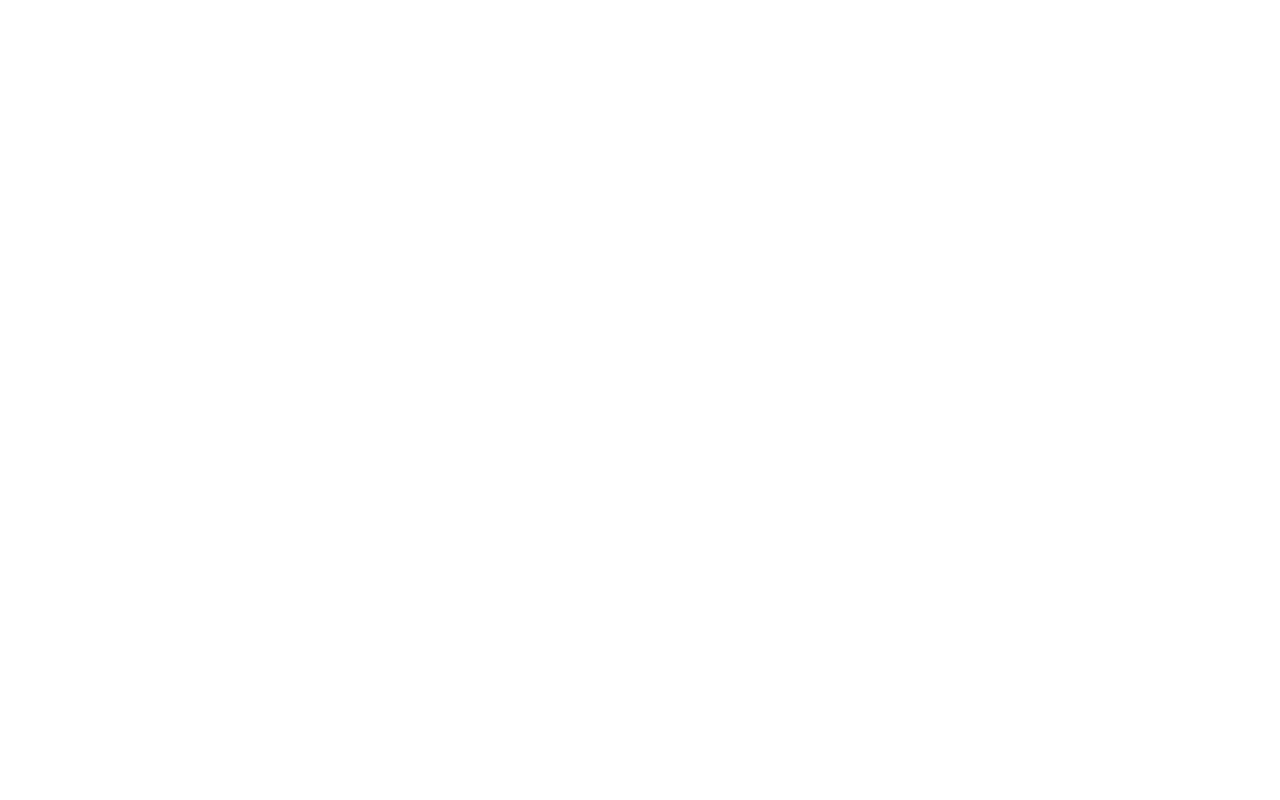
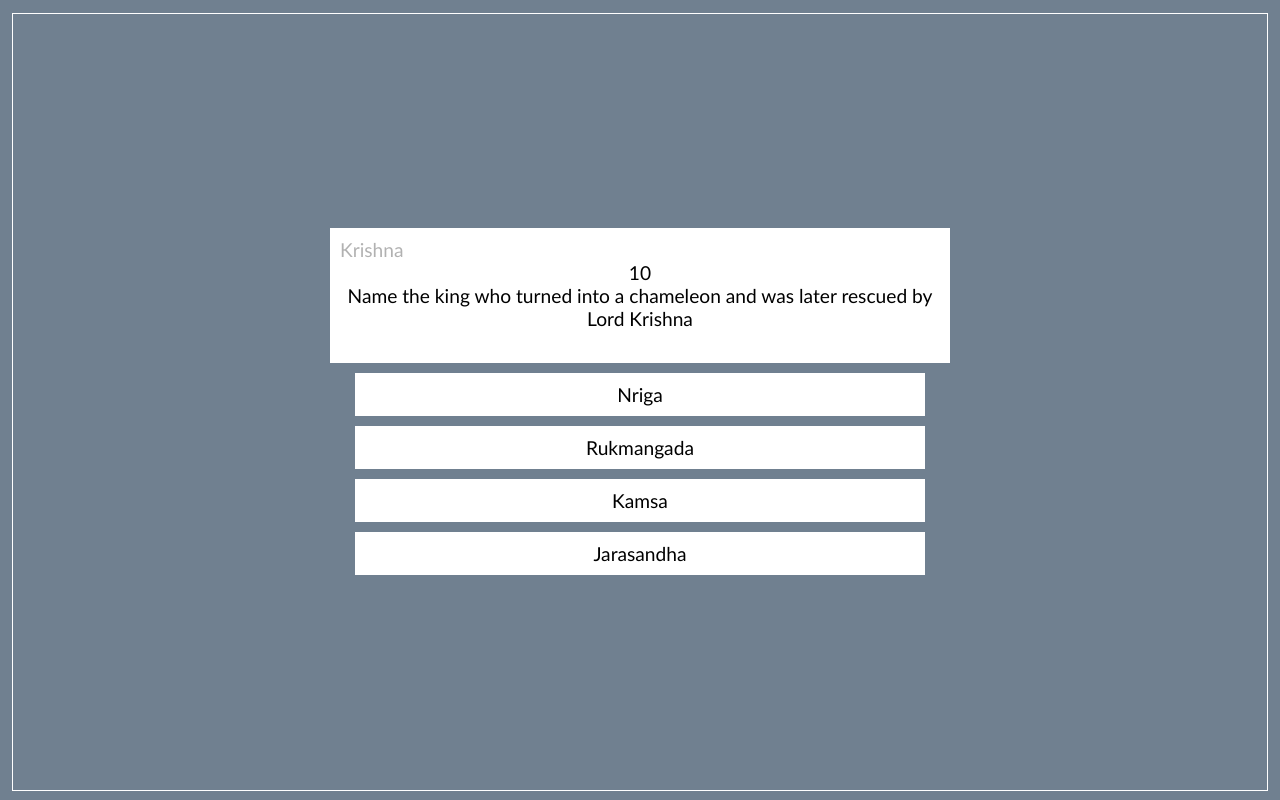
Before and after one commit to mahas/questions, a plain HTML site: page index.html in a window 1280 px wide. Drawn offline with Linux system fonts and the light colour scheme; some packages are replaced by stand-ins of ours; a script that the page names is missing.

Commit message:
Added: Questions and js file

```diff
--- a/index.html
+++ b/index.html
@@ -6,8 +6,34 @@
     <meta http-equiv="X-UA-Compatible" content="IE=edge">
     <meta name="viewport" content="width=device-width, initial-scale=1.0">
     <title>Dev Questions</title>
+    <script src="https://cdn.jsdelivr.net/npm/sweetalert2@11.3.0/dist/sweetalert2.all.min.js"></script>
 </head>
 <body>
+    <div class="container">
+        <div class="score" id="score"></div>
+    <div class="header">
+       <div class="category" id="category">
+           </div>
+    <div class="number" id="number"></div>
+        <div class="question" id="question">
+           </div>
+    <img src="#" class="image" id="image">
+        </div>
+        <div class="btn" id="btn1" onclick="push_btn(0)">
+
+        </div>
+        <div class="btn" id="btn2" onclick="push_btn(1)">
+
+        </div>
+        <div class="btn" id="btn3" onclick="push_btn(2)">
+
+        </div>
+        <div class="btn" id="btn4" onclick="push_btn(3)">
+
+        </div>
+        <script src="index.js"></script>
+    </div>
+
 
 </body>
 </html>
--- /dev/null
+++ b/index.js
@@ -0,0 +1,162 @@
+let random_questions = true;
+let show_screen_game_over = true;
+let restart_points_at_start_a_game = true;
+
+window.onload = function () {
+  questions_base = readText("resources/questions.json");
+  interpreter_bp = JSON.parse(questions_base);
+  selectRandomQuestion();
+};
+
+let question;
+let possible_answers;
+corresponding_btn = [
+  select_id("btn1"),
+  select_id("btn2"),
+  select_id("btn3"),
+  select_id("btn4")
+];
+let nquestions = [];
+
+let asked_questions = 0;
+let right_questions = 0;
+
+function selectRandomQuestion() {
+  let n;
+  if (random_questions) {
+    n = Math.floor(Math.random() * interpreter_bp.length);
+  } else {
+    n = 0;
+  }
+
+  while (nquestions.includes(n)) {
+    n++;
+    if (n >= interpreter_bp.length) {
+      n = 0;
+    }
+    if (nquestions.length == interpreter_bp.length) {
+      //Restarting game
+      if (show_screen_game_over) {
+          if (right_questions >= 15){
+        swal.fire({
+          title: "Haribol! Amazing",
+          text:
+            "Score: " + right_questions + "/" + (asked_questions ),
+          icon: "success"
+        });}
+        else {
+            swal.fire({
+                title: "Jiv Jago, sorry",
+                text:
+                  "Score: " + right_questions + "/" + (asked_questions ),
+                icon: "error"
+              }
+        );}
+      }
+      if (restart_points_at_start_a_game) {
+        right_questions = 0
+        asked_questions = 0
+      }
+      nquestions = [];
+    }
+  }
+  nquestions.push(n);
+  asked_questions++;
+
+  choosQuestion(n);
+}
+
+function choosQuestion(n) {
+  question = interpreter_bp[n];
+  select_id("category").innerHTML = question.category;
+  select_id("question").innerHTML = question.question;
+  select_id("number").innerHTML = n+1;
+  let pc = right_questions;
+  if (asked_questions > 1) {
+    select_id("score").innerHTML = pc + "/" + (asked_questions - 1);
+  } else {
+    select_id("score").innerHTML = "";
+  }
+
+  style("image").objectFit = question.objectFit;
+  disorderResponses(question);
+  if (question.image) {
+    select_id("image").setAttribute("src", question.image);
+    style("image").height = "200px";
+    style("image").width = "100%";
+  } else {
+    style("image").height = "0px";
+    style("image").width = "0px";
+    setTimeout(() => {
+      select_id("image").setAttribute("src", "");
+    }, 500);
+  }
+}
+
+function disorderResponses(question) {
+  possible_answers = [
+    question.answer,
+    question.wrong1,
+    question.wrong2,
+    question.wrong3,
+  ];
+  possible_answers.sort(() => Math.random() - 0.5);
+
+  select_id("btn1").innerHTML = possible_answers[0];
+  select_id("btn2").innerHTML = possible_answers[1];
+  select_id("btn3").innerHTML = possible_answers[2];
+  select_id("btn4").innerHTML = possible_answers[3];
+}
+
+let disable_buttons = false;
+
+function push_btn(i) {
+  if (disable_buttons) {
+    return;
+  }
+  disable_buttons = true;
+  if (possible_answers[i] == question.answer) {
+    right_questions++;
+    corresponding_btn[i].style.background = "lightgreen";
+  } else {
+    corresponding_btn[i].style.background = "pink";
+  }
+  for (let j = 0; j < 4; j++) {
+    if (possible_answers[j] == question.answer) {
+      corresponding_btn[j].style.background = "lightgreen";
+      break;
+    }
+  }
+  setTimeout(() => {
+    restart();
+    disable_buttons = false;
+  }, 3000);
+}
+
+// let p = prompt("numero")
+
+function restart() {
+  for (const btn of corresponding_btn) {
+    btn.style.background = "white";
+  }
+  selectRandomQuestion();
+}
+
+function select_id(id) {
+  return document.getElementById(id);
+}
+
+function style(id) {
+  return select_id(id).style;
+}
+
+function readText(local_path) {
+  var text = null;
+  var xmlhttp = new XMLHttpRequest();
+  xmlhttp.open("GET", local_path, false);
+  xmlhttp.send();
+  if (xmlhttp.status == 200) {
+    text = xmlhttp.responseText;
+  }
+  return text;
+}
--- /dev/null
+++ b/resources/questions.json
@@ -0,0 +1,220 @@
+[
+    {
+        "category": "Krishna",
+        "question": "What is the name of Krishna's brother?",
+        "answer": "Balaram",
+        "wrong1": "Sufama",
+        "wrong2": "Vasudeva",
+        "wrong3": "Krshna has no brother",
+        "image": "https://i.pinimg.com/originals/20/58/a0/2058a04c74de3c52a581b2eb41229a59.jpg",
+        "object_fit": "cover"
+    },
+
+    {
+        "category": "Krishna",
+        "question": "Which of these is not an alias of Krishna?",
+        "answer": "Sita",
+        "wrong1": "Varaha",
+        "wrong2": "Hrishikesh",
+        "wrong3": "Matsya",
+        "image": "",
+        "object_fit": "cover"
+    },
+
+    {
+        "category": "Krishna",
+        "question": "Who created ISKCON, an organisation devoted to Krishna?",
+        "answer": "Prabhupad",
+        "wrong1": "Mahatma Gandhi",
+        "wrong2": "Bhakti Sidantha Swami",
+        "wrong3": "Jawaharlal Nehru",
+        "image": "",
+        "object_fit": "cover"
+    },
+
+    {
+        "category": "Krishna",
+        "question": "In which modern day country is Vrindavan, the place where Krishna spent 20 of his years on Earth?",
+        "answer": "India",
+        "wrong1": "Pakistan",
+        "wrong2": "Bangladesh",
+        "wrong3": "Sri Lanka",
+        "image": "",
+        "object_fit": "cover"
+    },
+
+    {
+        "category": "Krishna",
+        "question": "What does Krishna's name mean?",
+        "answer": "Dark",
+        "wrong1": "Defender",
+        "wrong2": "Warrior",
+        "wrong3": "Light",
+        "image": "",
+        "object_fit": "cover"
+    },
+
+    {
+        "category": "Krishna",
+        "question": "What is the colour of Krishna's skin in most icons?",
+        "answer": "Blue",
+        "wrong1": "Red",
+        "wrong2": "Green",
+        "wrong3": "Black",
+        "image": "",
+        "object_fit": "cover"
+    },
+
+    {
+        "category": "Krishna",
+        "question": "Which of these descriptions doesn't apply to A.C. Bhakdivedanta Swami Srila Prabhupad?",
+        "answer": "An avatar of Krishna",
+        "wrong1": "The founder of ISKCON",
+        "wrong2": "A real person",
+        "wrong3": "A pious devotee",
+        "image": "",
+        "object_fit": "cover"
+    },
+
+    {
+        "category": "Krishna",
+        "question": "Who is the deity in the temple in Vrindavan, the town where Krishna once lived?",
+        "answer": "Radha Shyamsundar",
+        "wrong1": "Radha Rasabhihari",
+        "wrong2": "Radha Gopal",
+        "wrong3": "Rukmini Dwarkadis",
+        "image": "",
+        "object_fit": "cover"
+    },
+
+    {
+        "category": "Krishna",
+        "question": "What is Rathayatra?",
+        "answer": "The festival of the chariots",
+        "wrong1": "An epic story",
+        "wrong2": "The birthday of Lord Krishna",
+        "wrong3": "A demon",
+        "image": "",
+        "object_fit": "cover"
+    },
+
+    {
+        "category": "Krishna",
+        "question": "Name the king who turned into a chameleon and was later rescued by Lord Krishna",
+        "answer": "Nriga",
+        "wrong1": "Rukmangada",
+        "wrong2": "Jarasandha",
+        "wrong3": "Kamsa",
+        "image": "",
+        "object_fit": "cover"
+    },
+
+    {
+        "category": "Krishna",
+        "question": "Whom did Lord Krishna marry as a result of recovering the Syamantaka jewel?",
+        "answer": "Sathyabama & Jambavati",
+        "wrong1": "Kalindi & Satya",
+        "wrong2": "Rukmini & Sathyabama",
+        "wrong3": "Radha & Lakshmi",
+        "image": "",
+        "object_fit": "cover"
+    },
+
+    {
+        "category": "Krishna",
+        "question": "Whom did Lord Krishna fight in the forest when searching for the Syamantaka jewel?",
+        "answer": "Jambavan",
+        "wrong1": "Lion",
+        "wrong2": "Banasura",
+        "wrong3": "Tiger",
+        "image": "",
+        "object_fit": "cover"
+    },
+
+    {
+        "category": "Krishna",
+        "question": "Whom did Lord Krishna allow to keep the Syamantaka jewel, in the end?",
+        "answer": "Balarama",
+        "wrong1": "Akrura",
+        "wrong2": "Kritavarma",
+        "wrong3": "Sathyabama",
+        "image": "",
+        "object_fit": "cover"
+    },
+
+    {
+        "category": "Krishna",
+        "question": "Who was the son of Mother Earth whom Krishna fought to recover Indra’s valuables?",
+        "answer": "Narakasura",
+        "wrong1": "Banasura",
+        "wrong2": "Bakasura",
+        "wrong3": "Agasura",
+        "image": "",
+        "object_fit": "cover"
+    },
+
+    {
+        "category": "Krishna",
+        "question": "Name the eldest son of King Bali who gave his daughter to Lord Krishna’s grandson Aniruddha",
+        "answer": "Vrikasura",
+        "wrong1": "Banasura",
+        "wrong2": "Dantavaktra",
+        "wrong3": "Bakasura",
+        "image": "",
+        "object_fit": "cover"
+    },
+
+    {
+        "category": "Krishna",
+        "question": "Name the daughter of Bhishmaka who was married to Lord Krishna",
+        "answer": "Rukmini",
+        "wrong1": "Kalindi",
+        "wrong2": "Radha",
+        "wrong3": "Satya",
+        "image": "",
+        "object_fit": "cover"
+    },
+
+    {
+        "category": "Krishna",
+        "question": "Name Lord Krishna’s childhood friend who came to meet him in Dwaraka.",
+        "answer": "Sudama",
+        "wrong1": "Shishupala",
+        "wrong2": "Samba",
+        "wrong3": "Suval",
+        "image": "",
+        "object_fit": "cover"
+    },
+
+    {
+        "category": "Krishna",
+        "question": "What was the name of krishna's son",
+        "answer": "Pradyumna",
+        "wrong1": "Balarama",
+        "wrong2": "Arjun",
+        "wrong3": "Abhimanyu",
+        "image": "",
+        "object_fit": "cover"
+    },
+
+    {
+        "category": "Krishna",
+        "question": "Who witnessed galaxies inside the mouth of infant Krishna?",
+        "answer": "Mata Yashoda",
+        "wrong1": "Mata Rohini",
+        "wrong2": "Mata Devaki",
+        "wrong3": "Nanda",
+        "image": "",
+        "object_fit": "cover"
+    },
+
+    {
+        "category": "Krishna",
+        "question": "For the safety of little Krishna, the people of Gokula decided to shift to which place?",
+        "answer": "Vrindavan",
+        "wrong1": "Mathura",
+        "wrong2": "Hastinapura",
+        "wrong3": "Dwaraka"
+    }
+
+]
--- a/styles/style.css
+++ b/styles/style.css
@@ -0,0 +1,50 @@
+*{
+    transition: all 0.3s;
+
+}
+body{
+    background: slategray;
+    padding: 0;
+    margin: 0;
+    text-align: center;
+    font-family: calibri;
+    font-size: 120%;
+}
+.container{
+  width: 98vw;
+  height: 97vh;
+  display: inline-flex;
+  flex-direction: column;
+  justify-content: center;
+  align-items: center;
+  border: 1px solid white;
+  margin-top: 1%;
+}
+.header{
+    background: white;
+    min-width: 300px;
+    width: 70%;
+    padding: 10px;
+    max-width: 600px;
+    margin: 5px;
+}
+.category{
+    opacity: 0.3;
+    text-align: left;
+}
+.image{
+   object-fit: cover;
+   height: 200px;
+   width: 100%;
+}
+.btn{
+    background: white;
+    width: 60%;
+    padding: 10px;
+    margin: 5px;
+    max-width: 550px;
+}
+.btn:hover{
+    transform: scale(1.05);
+    cursor: pointer;
+}
```
Also changed, not shown: resources/logic.js (deleted).
